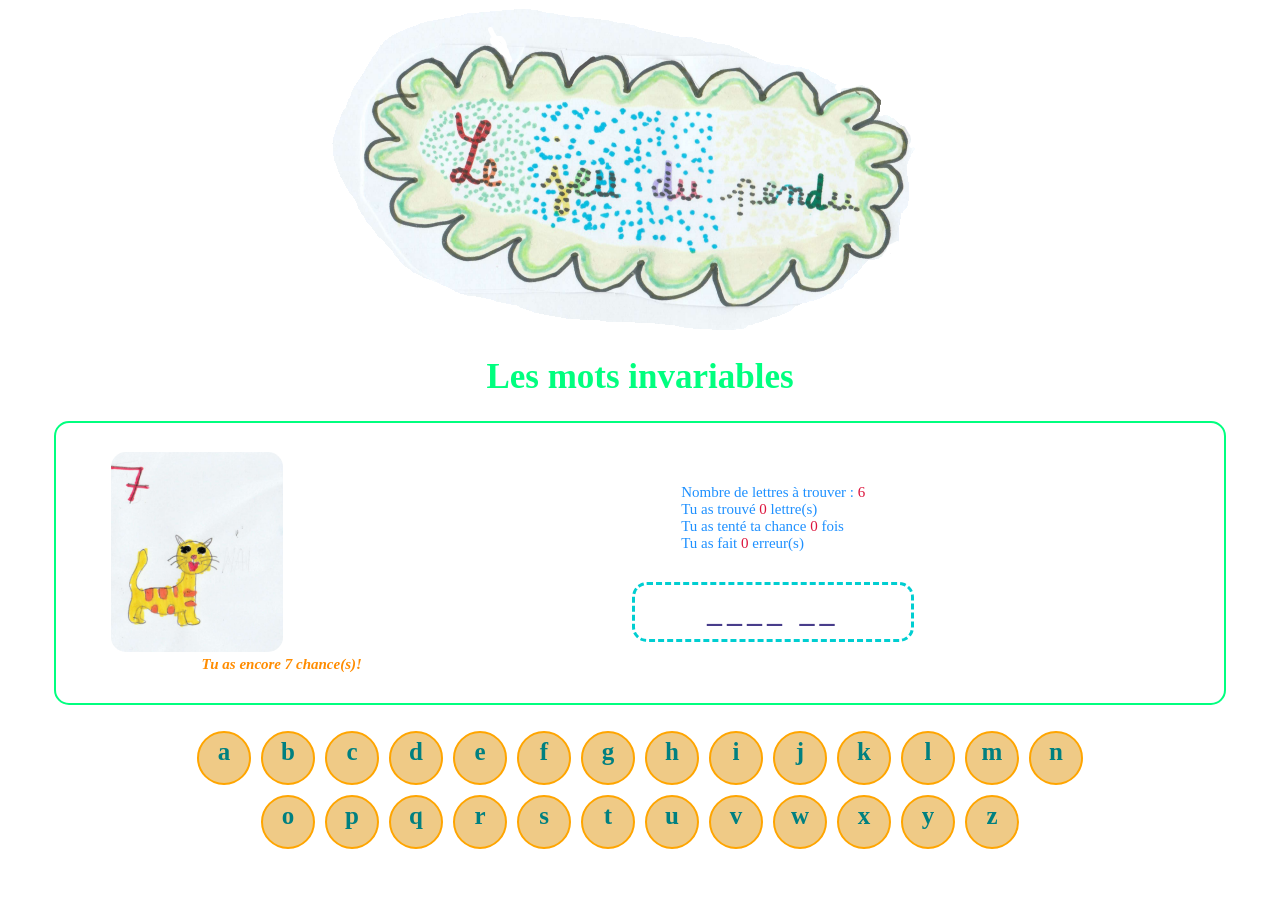
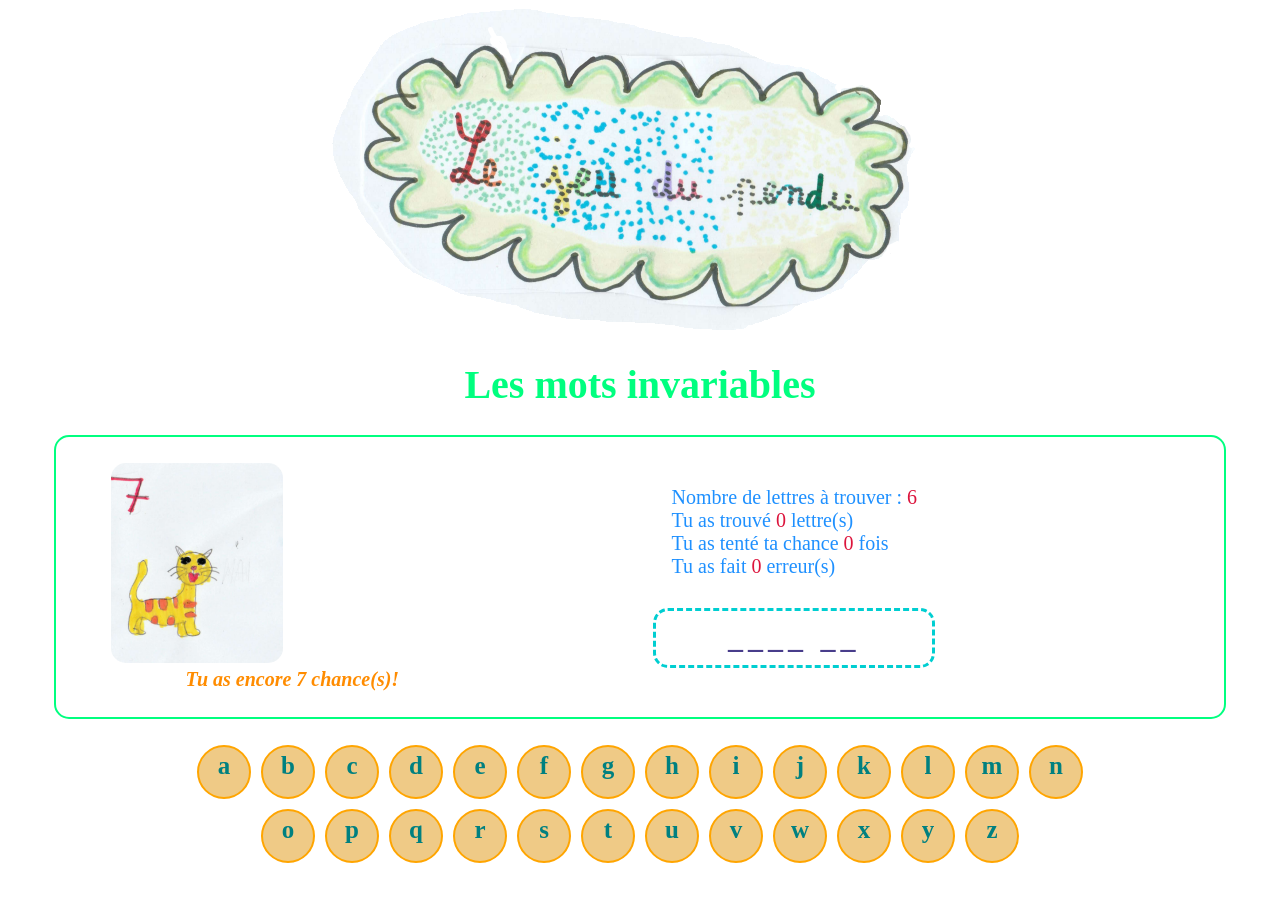
Before and after one commit to Zeiah/Bac-a-sable_JeuLePendu, a plain HTML site: page index.html in a window 1280 px wide. Drawn offline with Linux system fonts and the light colour scheme.

Commit message:
update css

```diff
--- a/css/app.css
+++ b/css/app.css
@@ -11,7 +11,7 @@ main {
 }
 
 h1 {
-    font-size: 35px;
+    font-size: 40px;
     color: springgreen;
 }
 
@@ -27,7 +27,7 @@ h1 {
     border: 2px solid springgreen;
     border-radius: 15px;
     padding : 15px;
-    font-size: 15px;
+    font-size: 20px;
 }
 
 .word_to_find__text {
```
